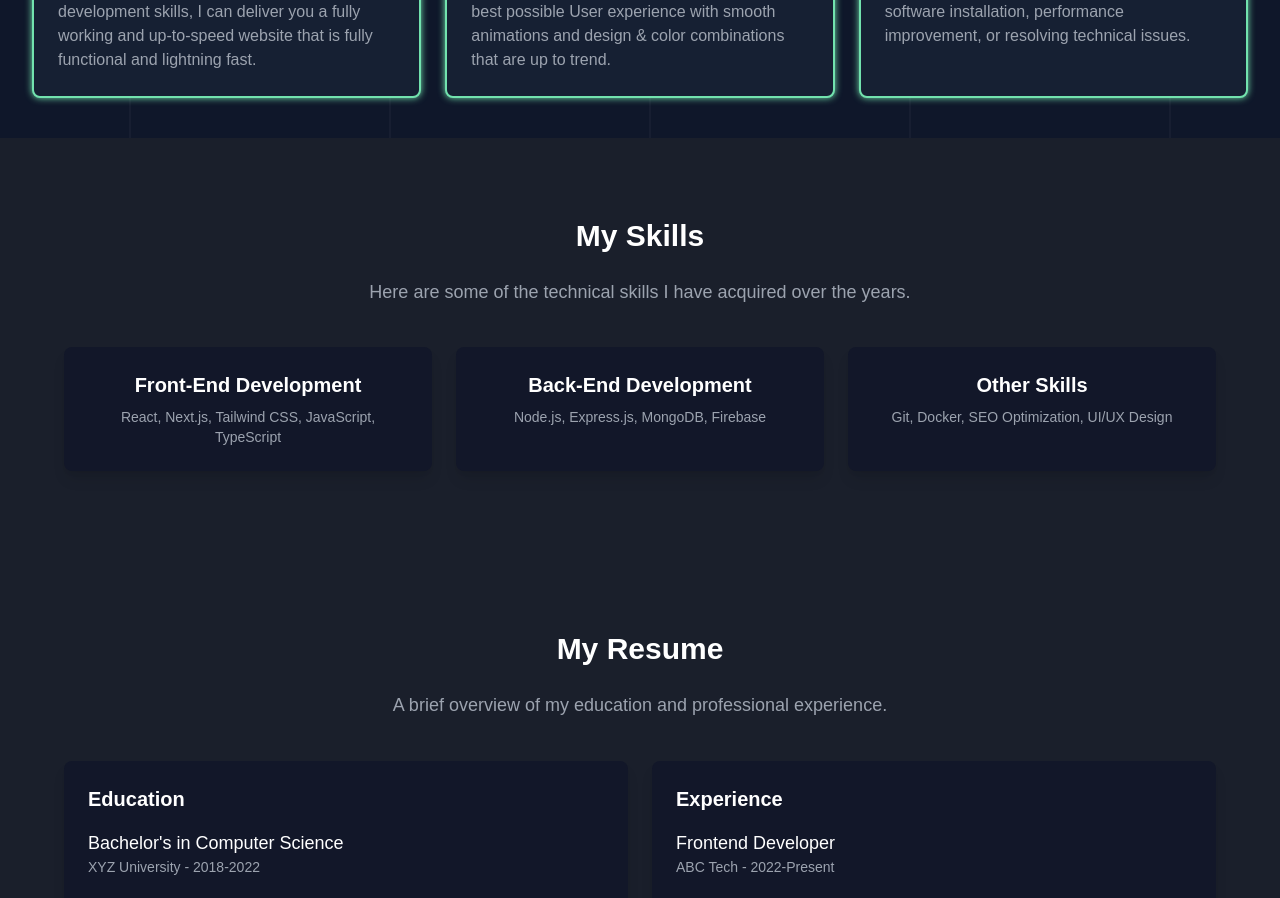
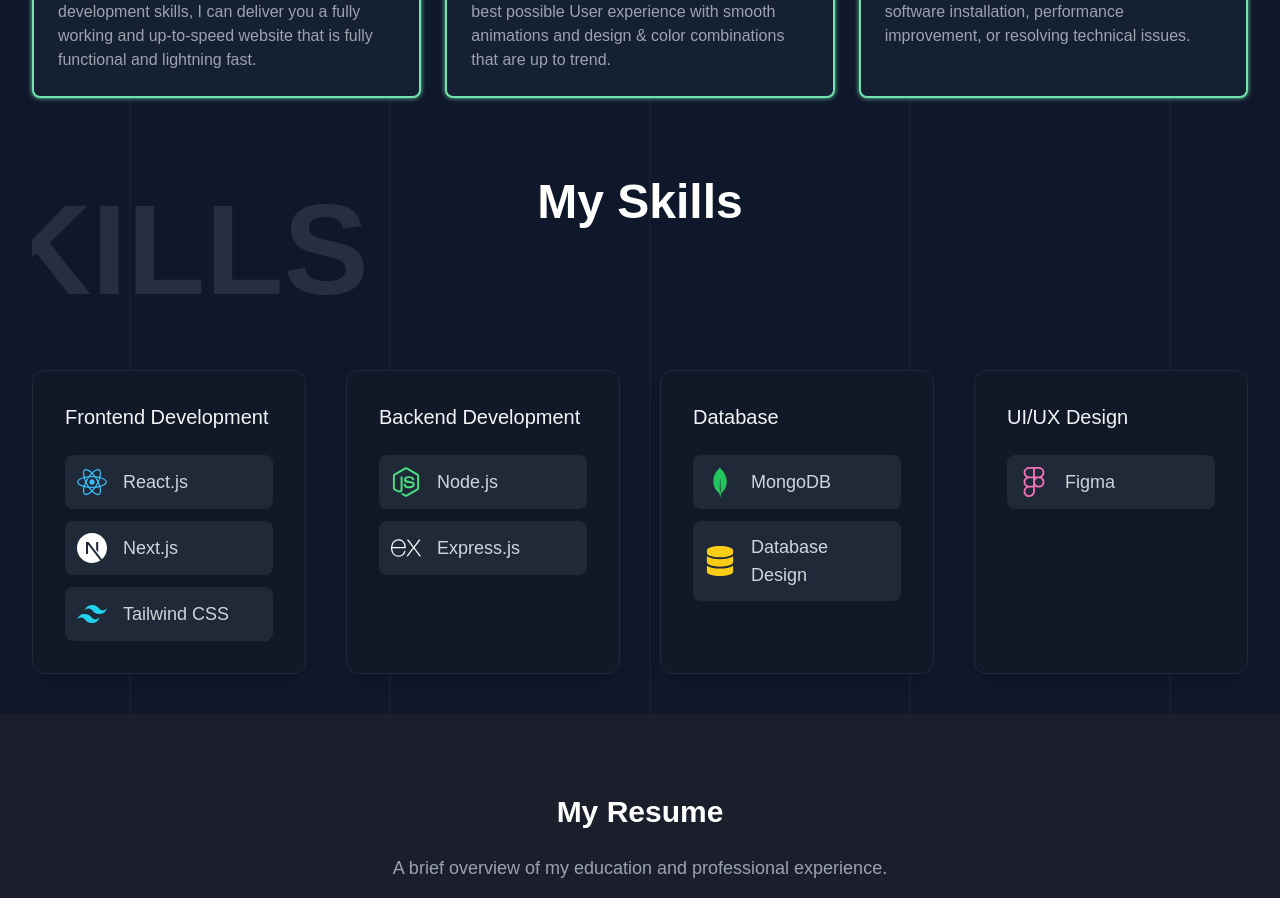
Before and after one commit to difhaels/portfolio-v4, a Next.js app: page / in a window 1280 px wide. Shown: the part 2520-3418 px from the top of the page. Built offline with nearby package versions, Linux system fonts and the light colour scheme.

Commit message:
skills v1

```diff
--- a/package.json
+++ b/package.json
@@ -16,6 +16,7 @@
     "next": "15.1.7",
     "react": "^19.0.0",
     "react-dom": "^19.0.0",
+    "react-icons": "^5.5.0",
     "react-simple-typewriter": "^5.0.1"
   },
   "devDependencies": {
--- a/src/components/MyServices.jsx
+++ b/src/components/MyServices.jsx
@@ -7,7 +7,7 @@ import { motion } from "framer-motion";
 export default function MyServices() {
   return (
     <section
-      className="works-section mx-auto bg-[#0F172A] py-10 text-white"
+      className="service-section mx-auto bg-[#0F172A] py-10 text-white"
       style={{
         backgroundImage: "url('/lineo.svg')",
         backgroundSize: "cover",
@@ -25,7 +25,7 @@ export default function MyServices() {
 
           <div className="grid gap-6 md:grid-cols-3">
             <motion.div
-              className="rounded-lg border-2 border-[#72E2AE] bg-[#162033] p-6"
+              className="rounded-lg border-2 border-[#72E2AE] bg-[#162033] p-6 transition duration-300 ease-in-out hover:-translate-y-2 hover:scale-105 hover:shadow-[0_0_20px_#72E2AE]"
               animate={{
                 boxShadow: ["0px 0px 1px #72E2AE", "0px 0px 10px #72E2AE"],
               }}
@@ -51,7 +51,7 @@ export default function MyServices() {
             </motion.div>
 
             <motion.div
-              className="rounded-lg border-2 border-[#72E2AE] bg-[#162033] p-6"
+              className="rounded-lg border-2 border-[#72E2AE] bg-[#162033] p-6 transition duration-300 ease-in-out hover:-translate-y-2 hover:scale-105 hover:shadow-[0_0_20px_#72E2AE]"
               animate={{
                 boxShadow: ["0px 0px 1px #72E2AE", "0px 0px 10px #72E2AE"],
               }}
@@ -77,7 +77,7 @@ export default function MyServices() {
             </motion.div>
 
             <motion.div
-              className="rounded-lg border-2 border-[#72E2AE] bg-[#162033] p-6"
+              className="rounded-lg border-2 border-[#72E2AE] bg-[#162033] p-6 transition duration-300 ease-in-out hover:-translate-y-2 hover:scale-105 hover:shadow-[0_0_20px_#72E2AE]"
               animate={{
                 boxShadow: ["0px 0px 1px #72E2AE", "0px 0px 10px #72E2AE"],
               }}
@@ -89,7 +89,7 @@ export default function MyServices() {
             >
               <div className="flex items-start justify-between pb-7">
                 <div className="rounded-full bg-[#72E2AE] bg-opacity-20 p-4">
-                  <Wrench  className="h-8 w-8 text-[#72E2AE]" />
+                  <Wrench className="h-8 w-8 text-[#72E2AE]" />
                 </div>
                 <span className="text-5xl font-bold opacity-25">03</span>
               </div>
--- a/src/components/MySkills.jsx
+++ b/src/components/MySkills.jsx
@@ -1,29 +1,98 @@
+"use client";
+
+import { motion } from "framer-motion";
+import { FaReact, FaNodeJs, FaFigma, FaDatabase } from "react-icons/fa";
+import {
+  SiNextdotjs,
+  SiTailwindcss,
+  SiExpress,
+  SiMongodb,
+} from "react-icons/si";
+import Container from "./Container";
+import MovingText from "./MovingText";
+
 export default function MySkills() {
+  const skills = [
+    {
+      category: "Frontend Development",
+      items: [
+        { name: "React.js", icon: <FaReact className="text-sky-400" /> },
+        { name: "Next.js", icon: <SiNextdotjs className="text-white" /> },
+        {
+          name: "Tailwind CSS",
+          icon: <SiTailwindcss className="text-cyan-400" />,
+        },
+      ],
+    },
+    {
+      category: "Backend Development",
+      items: [
+        { name: "Node.js", icon: <FaNodeJs className="text-green-400" /> },
+        { name: "Express.js", icon: <SiExpress className="text-white" /> },
+      ],
+    },
+    {
+      category: "Database",
+      items: [
+        { name: "MongoDB", icon: <SiMongodb className="text-green-500" /> },
+        {
+          name: "Database Design",
+          icon: <FaDatabase className="text-yellow-400" />,
+        },
+      ],
+    },
+    {
+      category: "UI/UX Design",
+      items: [{ name: "Figma", icon: <FaFigma className="text-pink-400" /> }],
+    },
+  ];
   return (
-    <section className="py-20 bg-[#1A1F2B] text-white px-6">
-      <div className="max-w-6xl mx-auto text-center">
-        <h2 className="text-3xl font-bold mb-6">My Skills</h2>
-        <p className="text-gray-400 text-lg leading-relaxed mb-10">
-          Here are some of the technical skills I have acquired over the years.
-        </p>
-
-        <div className="grid md:grid-cols-3 gap-6">
-          <div className="bg-[#121729] p-6 rounded-lg shadow-lg">
-            <h3 className="text-xl font-semibold mb-2">Front-End Development</h3>
-            <p className="text-gray-400 text-sm">React, Next.js, Tailwind CSS, JavaScript, TypeScript</p>
+    <section
+      className="skills-section mx-auto bg-[#0F172A] py-10 text-white"
+      style={{
+        backgroundImage: "url('/lineo.svg')",
+        backgroundSize: "cover",
+        backgroundPosition: "center",
+        backgroundRepeat: "no-repeat",
+        backgroundAttachment: "fixed", // Supaya gambar tetap di posisi yang sama
+      }}
+    >
+      <Container>
+        <div className="mx-auto">
+          <div className="relative mb-14 overflow-hidden">
+            <h2 className="mb-6 text-center text-5xl font-bold">My Skills</h2>
+            <MovingText what="SKILLS" />
           </div>
 
-          <div className="bg-[#121729] p-6 rounded-lg shadow-lg">
-            <h3 className="text-xl font-semibold mb-2">Back-End Development</h3>
-            <p className="text-gray-400 text-sm">Node.js, Express.js, MongoDB, Firebase</p>
-          </div>
-
-          <div className="bg-[#121729] p-6 rounded-lg shadow-lg">
-            <h3 className="text-xl font-semibold mb-2">Other Skills</h3>
-            <p className="text-gray-400 text-sm">Git, Docker, SEO Optimization, UI/UX Design</p>
+          <div className="grid gap-10 md:grid-cols-2 lg:grid-cols-4">
+            {skills.map((skill) => (
+              <motion.div
+                key={skill.category}
+                className="relative rounded-xl border border-gray-800 bg-[#111827] p-8 shadow-lg transition-all duration-300"
+                whileHover={{
+                  y: -4,
+                  boxShadow: "0px 10px 20px rgba(0, 0, 0, 0.3)",
+                }}
+              >
+                <h3 className="mb-6 text-xl font-medium text-gray-100">
+                  {skill.category}
+                </h3>
+                <div className="space-y-3">
+                  {skill.items.map((item, index) => (
+                    <div
+                      key={index}
+                      className="flex items-center gap-4 rounded-lg bg-[#1F2937] p-3"
+                    >
+                      <span className="text-3xl">{item.icon}</span>
+                      <p className="text-lg text-gray-300">{item.name}</p>
+                    </div>
+                  ))}
+                </div>
+              </motion.div>
+            ))}
           </div>
         </div>
-      </div>
+      </Container>
     </section>
   );
 }
```
Also changed, not shown: 1 other file (tests, documents, lock files or other folders).
